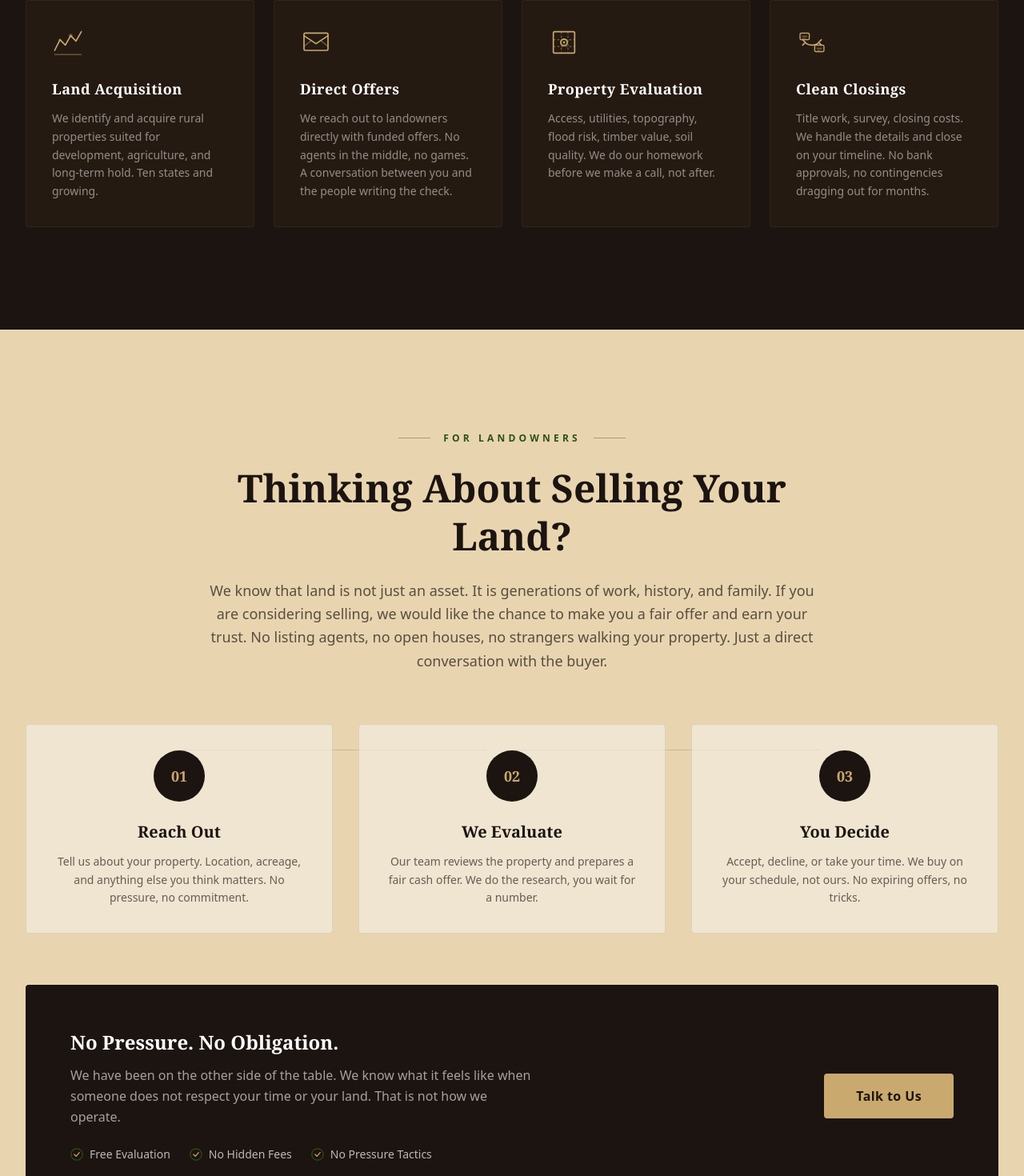
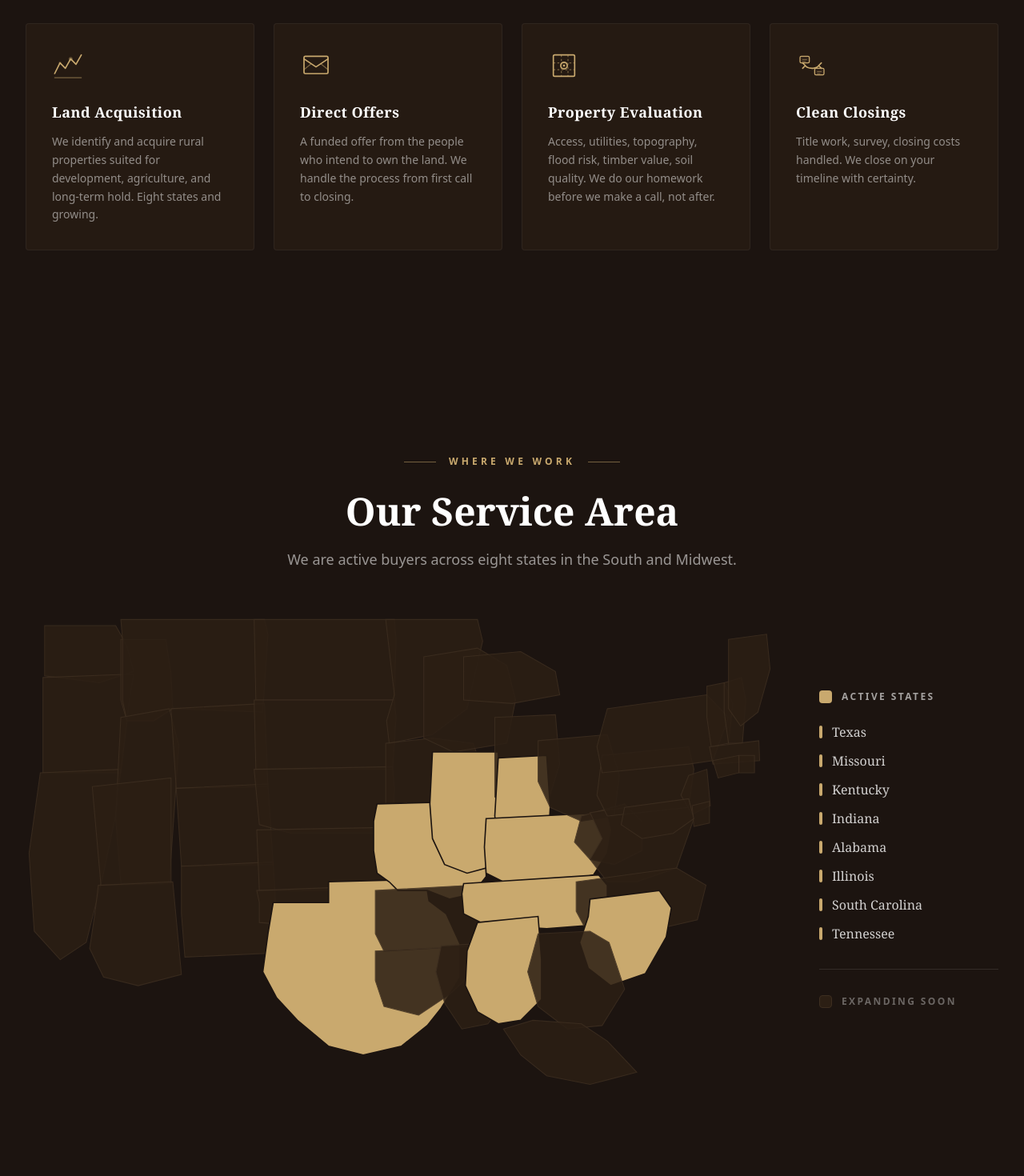
Before and after one commit to bronxbear/saddleback-land-co, a Next.js app: page / in a window 1280 px wide. Shown: the part 2060-3530 px from the top of the page at 80% size. Built offline with nearby package versions, Linux system fonts and the light colour scheme.

Commit message:
Soften copy, update 8 states, add service area map

```diff
--- a/src/app/page.tsx
+++ b/src/app/page.tsx
@@ -2,6 +2,7 @@ import Navbar from "@/components/Navbar";
 import Hero from "@/components/Hero";
 import About from "@/components/About";
 import Services from "@/components/Services";
+import ServiceArea from "@/components/ServiceArea";
 import ForLandowners from "@/components/ForLandowners";
 import Contact from "@/components/Contact";
 import Footer from "@/components/Footer";
@@ -14,6 +15,7 @@ export default function Home() {
         <Hero />
         <About />
         <Services />
+        <ServiceArea />
         <ForLandowners />
         <Contact />
       </main>
--- a/src/components/ForLandowners.tsx
+++ b/src/components/ForLandowners.tsx
@@ -43,9 +43,8 @@ export default function ForLandowners() {
           <p className="text-[#1C1410]/70 text-lg leading-relaxed">
             We know that land is not just an asset. It is generations of work,
             history, and family. If you are considering selling, we would like
-            the chance to make you a fair offer and earn your trust. No
-            listing agents, no open houses, no strangers walking your property.
-            Just a direct conversation with the buyer.
+            the chance to make you a fair offer and earn your trust through a
+            straightforward process.
           </p>
         </div>
 
--- /dev/null
+++ b/src/components/ServiceArea.tsx
@@ -0,0 +1,164 @@
+const HIGHLIGHTED = new Set(["TX", "MO", "KY", "IN", "AL", "IL", "SC", "TN"]);
+
+const statePaths: { id: string; name: string; path: string }[] = [
+  // Northwest
+  { id: "WA", name: "Washington", path: "M 110 62 L 192 62 L 205 85 L 213 115 L 173 128 L 110 120 Z" },
+  { id: "OR", name: "Oregon", path: "M 108 122 L 213 118 L 208 148 L 198 232 L 108 232 Z" },
+  { id: "ID", name: "Idaho", path: "M 198 78 L 250 78 L 256 118 L 258 158 L 236 172 L 205 172 L 198 148 Z" },
+  { id: "MT", name: "Montana", path: "M 198 55 L 364 55 L 368 72 L 362 162 L 258 158 L 236 172 L 205 172 L 200 148 L 200 78 Z" },
+  // West
+  { id: "CA", name: "California", path: "M 105 232 L 198 228 L 192 282 L 178 348 L 158 428 L 128 448 L 98 415 L 92 325 Z" },
+  { id: "NV", name: "Nevada", path: "M 198 168 L 254 158 L 265 200 L 254 358 L 198 360 L 192 285 Z" },
+  { id: "UT", name: "Utah", path: "M 165 248 L 256 238 L 256 360 L 175 362 Z" },
+  { id: "AZ", name: "Arizona", path: "M 172 362 L 258 358 L 268 465 L 218 478 L 178 468 L 162 435 L 168 395 Z" },
+  // Northern Plains
+  { id: "WY", name: "Wyoming", path: "M 256 158 L 364 152 L 368 248 L 262 250 Z" },
+  { id: "CO", name: "Colorado", path: "M 262 250 L 368 245 L 374 338 L 268 340 Z" },
+  { id: "NM", name: "New Mexico", path: "M 268 340 L 374 335 L 380 440 L 272 445 L 268 395 Z" },
+  { id: "ND", name: "North Dakota", path: "M 352 55 L 514 55 L 516 78 L 514 148 L 354 148 Z" },
+  { id: "SD", name: "South Dakota", path: "M 352 148 L 514 148 L 516 168 L 512 228 L 354 228 Z" },
+  { id: "NE", name: "Nebraska", path: "M 352 228 L 512 225 L 514 250 L 512 302 L 395 302 L 358 292 Z" },
+  { id: "KS", name: "Kansas", path: "M 355 298 L 512 295 L 514 368 L 358 368 Z" },
+  { id: "OK", name: "Oklahoma", path: "M 355 368 L 512 362 L 550 365 L 554 398 L 512 402 L 396 408 L 358 405 L 358 382 Z" },
+  // Texas (highlighted)
+  { id: "TX", name: "Texas", path: "M 374 382 L 438 382 L 438 358 L 550 355 L 554 380 L 574 395 L 590 430 L 590 468 L 568 504 L 552 524 L 522 548 L 478 558 L 438 548 L 402 518 L 378 492 L 362 462 L 368 418 Z" },
+  // Upper Midwest
+  { id: "MN", name: "Minnesota", path: "M 504 55 L 610 55 L 616 80 L 598 158 L 558 188 L 508 198 L 505 172 L 514 142 Z" },
+  { id: "IA", name: "Iowa", path: "M 504 198 L 558 192 L 605 198 L 612 218 L 608 268 L 504 268 Z" },
+  // Missouri (highlighted)
+  { id: "MO", name: "Missouri", path: "M 494 268 L 608 265 L 620 282 L 620 352 L 604 372 L 578 378 L 552 368 L 518 368 L 508 358 L 494 348 L 490 322 L 490 288 Z" },
+  { id: "AR", name: "Arkansas", path: "M 492 368 L 604 362 L 608 368 L 612 432 L 502 438 L 492 418 Z" },
+  { id: "LA", name: "Louisiana", path: "M 492 438 L 608 432 L 616 452 L 578 488 L 542 512 L 502 502 L 492 472 Z" },
+  { id: "WI", name: "Wisconsin", path: "M 548 98 L 610 88 L 644 108 L 654 148 L 644 198 L 582 208 L 548 192 Z" },
+  // Illinois (highlighted)
+  { id: "IL", name: "Illinois", path: "M 558 208 L 634 208 L 636 262 L 634 308 L 620 342 L 598 348 L 572 338 L 558 308 L 555 268 Z" },
+  { id: "MS", name: "Mississippi", path: "M 568 432 L 634 428 L 638 502 L 622 522 L 592 528 L 572 498 L 562 462 Z" },
+  // Great Lakes
+  { id: "MI_lower", name: "Michigan Lower", path: "M 630 168 L 700 165 L 705 222 L 690 270 L 650 274 L 630 260 Z" },
+  { id: "MI_upper", name: "Michigan Upper", path: "M 594 98 L 660 92 L 700 115 L 705 142 L 650 152 L 594 148 Z" },
+  // Indiana (highlighted)
+  { id: "IN", name: "Indiana", path: "M 634 215 L 690 212 L 694 272 L 692 308 L 634 308 L 630 282 Z" },
+  // Kentucky (highlighted)
+  { id: "KY", name: "Kentucky", path: "M 620 285 L 760 278 L 765 298 L 760 325 L 744 350 L 700 360 L 644 360 L 620 348 L 618 318 Z" },
+  // Tennessee (highlighted)
+  { id: "TN", name: "Tennessee", path: "M 594 360 L 750 350 L 760 362 L 760 395 L 744 408 L 690 412 L 620 408 L 594 395 L 592 372 Z" },
+  // Alabama (highlighted)
+  { id: "AL", name: "Alabama", path: "M 610 405 L 680 398 L 684 448 L 684 494 L 660 518 L 634 522 L 610 508 L 596 478 L 598 438 Z" },
+  { id: "OH", name: "Ohio", path: "M 680 195 L 760 188 L 774 235 L 768 282 L 730 288 L 694 272 L 680 242 Z" },
+  { id: "WV", name: "West Virginia", path: "M 730 282 L 780 268 L 800 288 L 800 322 L 768 338 L 740 332 L 722 312 Z" },
+  { id: "VA", name: "Virginia", path: "M 740 278 L 854 262 L 860 285 L 840 342 L 794 358 L 760 358 L 740 332 L 754 308 Z" },
+  { id: "NC", name: "North Carolina", path: "M 724 358 L 840 342 L 874 362 L 864 402 L 794 418 L 740 422 L 724 392 Z" },
+  // South Carolina (highlighted)
+  { id: "SC", name: "South Carolina", path: "M 740 378 L 820 368 L 834 388 L 828 422 L 804 464 L 764 478 L 738 458 L 728 428 L 738 398 Z" },
+  { id: "GA", name: "Georgia", path: "M 680 418 L 740 415 L 762 428 L 780 482 L 754 524 L 714 528 L 680 502 L 668 462 Z" },
+  { id: "FL", name: "Florida", path: "M 674 518 L 730 522 L 760 542 L 794 578 L 740 592 L 690 582 L 660 558 L 640 528 Z" },
+  // Northeast
+  { id: "PA", name: "Pennsylvania", path: "M 754 212 L 854 202 L 860 228 L 854 272 L 760 282 L 748 258 Z" },
+  { id: "NY", name: "New York", path: "M 760 158 L 875 142 L 900 168 L 882 218 L 854 222 L 754 232 L 748 202 Z" },
+  { id: "VT", name: "Vermont", path: "M 875 132 L 895 128 L 905 152 L 900 198 L 880 202 L 875 168 Z" },
+  { id: "NH", name: "New Hampshire", path: "M 895 128 L 915 122 L 920 148 L 916 198 L 900 198 L 895 162 Z" },
+  { id: "ME", name: "Maine", path: "M 900 78 L 944 72 L 948 112 L 934 162 L 914 178 L 900 158 L 900 118 Z" },
+  { id: "MA", name: "Massachusetts", path: "M 878 202 L 935 195 L 936 218 L 882 222 Z" },
+  { id: "RI", name: "Rhode Island", path: "M 912 212 L 930 212 L 930 232 L 912 232 Z" },
+  { id: "CT", name: "Connecticut", path: "M 882 218 L 912 212 L 912 232 L 888 238 Z" },
+  { id: "NJ", name: "New Jersey", path: "M 854 235 L 875 228 L 879 270 L 858 280 L 845 258 Z" },
+  { id: "DE", name: "Delaware", path: "M 858 270 L 878 265 L 878 290 L 860 294 Z" },
+  { id: "MD", name: "Maryland", path: "M 780 272 L 854 262 L 860 285 L 836 302 L 800 308 L 776 292 Z" },
+];
+
+const highlightedStateNames = [
+  "Texas",
+  "Missouri",
+  "Kentucky",
+  "Indiana",
+  "Alabama",
+  "Illinois",
+  "South Carolina",
+  "Tennessee",
+];
+
+export default function ServiceArea() {
+  return (
+    <section id="service-area" className="bg-[#1C1410] py-24 lg:py-32">
+      <div className="max-w-7xl mx-auto px-6 lg:px-8">
+        {/* Header */}
+        <div className="text-center mb-14">
+          <div className="flex items-center justify-center gap-4 mb-6">
+            <div className="h-px w-10 bg-[#C9A96E]/50" />
+            <span className="text-[#C9A96E] text-xs font-semibold tracking-[0.35em] uppercase">
+              Where We Work
+            </span>
+            <div className="h-px w-10 bg-[#C9A96E]/50" />
+          </div>
+          <h2
+            className="text-4xl sm:text-5xl font-black text-white leading-tight"
+            style={{ fontFamily: "Georgia, 'Times New Roman', serif" }}
+          >
+            Our Service Area
+          </h2>
+          <p className="mt-4 text-white/55 text-lg max-w-xl mx-auto">
+            We are active buyers across eight states in the South and Midwest.
+          </p>
+        </div>
+
+        {/* Map + Legend */}
+        <div className="flex flex-col lg:flex-row items-center gap-10 lg:gap-14">
+          {/* SVG Map */}
+          <div className="w-full lg:flex-1">
+            <svg
+              viewBox="88 50 865 548"
+              className="w-full"
+              xmlns="http://www.w3.org/2000/svg"
+              aria-label="Map of the United States showing Saddleback Land Company service area"
+            >
+              {statePaths.map(({ id, name, path }) => {
+                const isHighlighted = HIGHLIGHTED.has(id.replace("_lower", "").replace("_upper", ""));
+                return (
+                  <path
+                    key={id}
+                    d={path}
+                    fill={isHighlighted ? "#C9A96E" : "#2C1F14"}
+                    stroke={isHighlighted ? "#1C1410" : "#3D2E20"}
+                    strokeWidth={isHighlighted ? "1.5" : "1"}
+                    opacity={isHighlighted ? 1 : 0.85}
+                  />
+                );
+              })}
+            </svg>
+          </div>
+
+          {/* Legend */}
+          <div className="lg:w-56 flex-shrink-0">
+            <div className="flex items-center gap-3 mb-6">
+              <div className="w-4 h-4 rounded-sm bg-[#C9A96E] flex-shrink-0" />
+              <span className="text-white/60 text-xs tracking-[0.2em] uppercase font-semibold">
+                Active States
+              </span>
+            </div>
+            <ul className="space-y-3">
+              {highlightedStateNames.map((name) => (
+                <li key={name} className="flex items-center gap-3">
+                  <div className="w-1 h-4 bg-[#C9A96E] rounded-full flex-shrink-0" />
+                  <span
+                    className="text-white/80 text-base"
+                    style={{ fontFamily: "Georgia, 'Times New Roman', serif" }}
+                  >
+                    {name}
+                  </span>
+                </li>
+              ))}
+            </ul>
+            <div className="mt-8 pt-8 border-t border-white/10">
+              <div className="flex items-center gap-3 mb-2">
+                <div className="w-4 h-4 rounded-sm bg-[#2C1F14] border border-[#3D2E20] flex-shrink-0" />
+                <span className="text-white/35 text-xs tracking-[0.2em] uppercase font-semibold">
+                  Expanding Soon
+                </span>
+              </div>
+            </div>
+          </div>
+        </div>
+      </div>
+    </section>
+  );
+}
--- a/src/components/Services.tsx
+++ b/src/components/Services.tsx
@@ -2,7 +2,7 @@ const services = [
   {
     title: "Land Acquisition",
     description:
-      "We identify and acquire rural properties suited for development, agriculture, and long-term hold. Ten states and growing.",
+      "We identify and acquire rural properties suited for development, agriculture, and long-term hold. Eight states and growing.",
     icon: (
       <svg
         viewBox="0 0 48 48"
@@ -32,7 +32,7 @@ const services = [
   {
     title: "Direct Offers",
     description:
-      "We reach out to landowners directly with funded offers. No agents in the middle, no games. A conversation between you and the people writing the check.",
+      "A funded offer from the people who intend to own the land. We handle the process from first call to closing.",
     icon: (
       <svg
         viewBox="0 0 48 48"
@@ -136,7 +136,7 @@ const services = [
   {
     title: "Clean Closings",
     description:
-      "Title work, survey, closing costs. We handle the details and close on your timeline. No bank approvals, no contingencies dragging out for months.",
+      "Title work, survey, closing costs handled. We close on your timeline with certainty.",
     icon: (
       <svg
         viewBox="0 0 48 48"
```
Also changed, not shown: src/components/About.tsx (+7 -7 lines).
